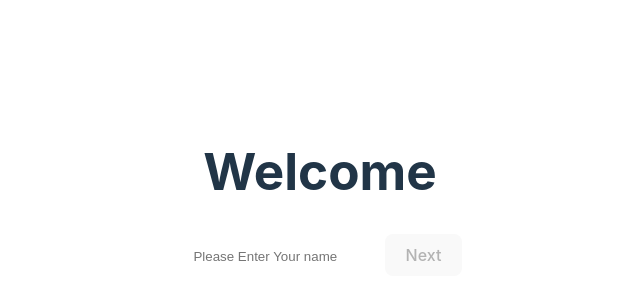
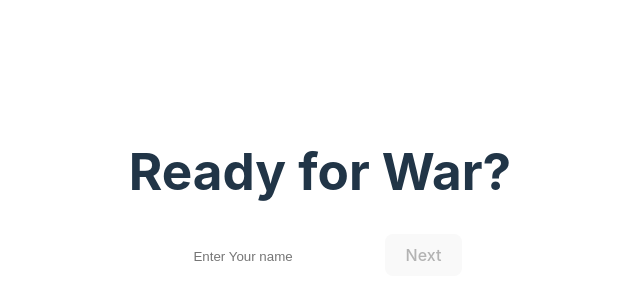
Before and after one commit to talperets/War-Card-Game, a React (Vite) app: page / in a window 1280 px wide. Shown: the part 206-506 px from the top of the page, without its empty margins (320-960 px from the left). Built offline with nearby package versions, Linux system fonts and the light colour scheme.

Commit message:
Updating components and classes

```diff
--- a/src/App.jsx
+++ b/src/App.jsx
@@ -9,18 +9,16 @@ function App() {
   const showPage = () => {
     switch (page) {
       case 1:
-        return <Game />;
+        return <Game next={setPage} />;
 
       case 2:
-        return <Score />;
+        return <Score next={setPage} />;
 
       default:
-        return <Home next={setPage}/>;
+        return <Home next={setPage} />;
     }
   };
-  return <div className="App">
-    {showPage()}
-    </div>;
+  return <div className="App">{showPage()}</div>;
 }
 
 export default App;
--- a/src/components/Game.jsx
+++ b/src/components/Game.jsx
@@ -0,0 +1,7 @@
+import React from 'react'
+
+export default function Game() {
+  return (
+    <div>Game</div>
+  )
+}
--- a/src/components/Home.jsx
+++ b/src/components/Home.jsx
@@ -4,8 +4,8 @@ export default function Home() {
     const [name, setName] = useState('')
   return (
     <div>
-        <h1>Welcome</h1>
-        <input type="text" onChange={e=>{setName(e.target.value)}} placeholder='Please Enter Your name' />
+        <h1>Ready for War?</h1>
+        <input type="text" onChange={e=>{setName(e.target.value)}} placeholder='Enter Your name' />
         <button disabled={name.length === 0? true: false}>Next</button>
     </div>
   )
--- a/src/components/Score.jsx
+++ b/src/components/Score.jsx
@@ -0,0 +1,7 @@
+import React from 'react'
+
+export default function Score() {
+  return (
+    <div>Score</div>
+  )
+}
```
